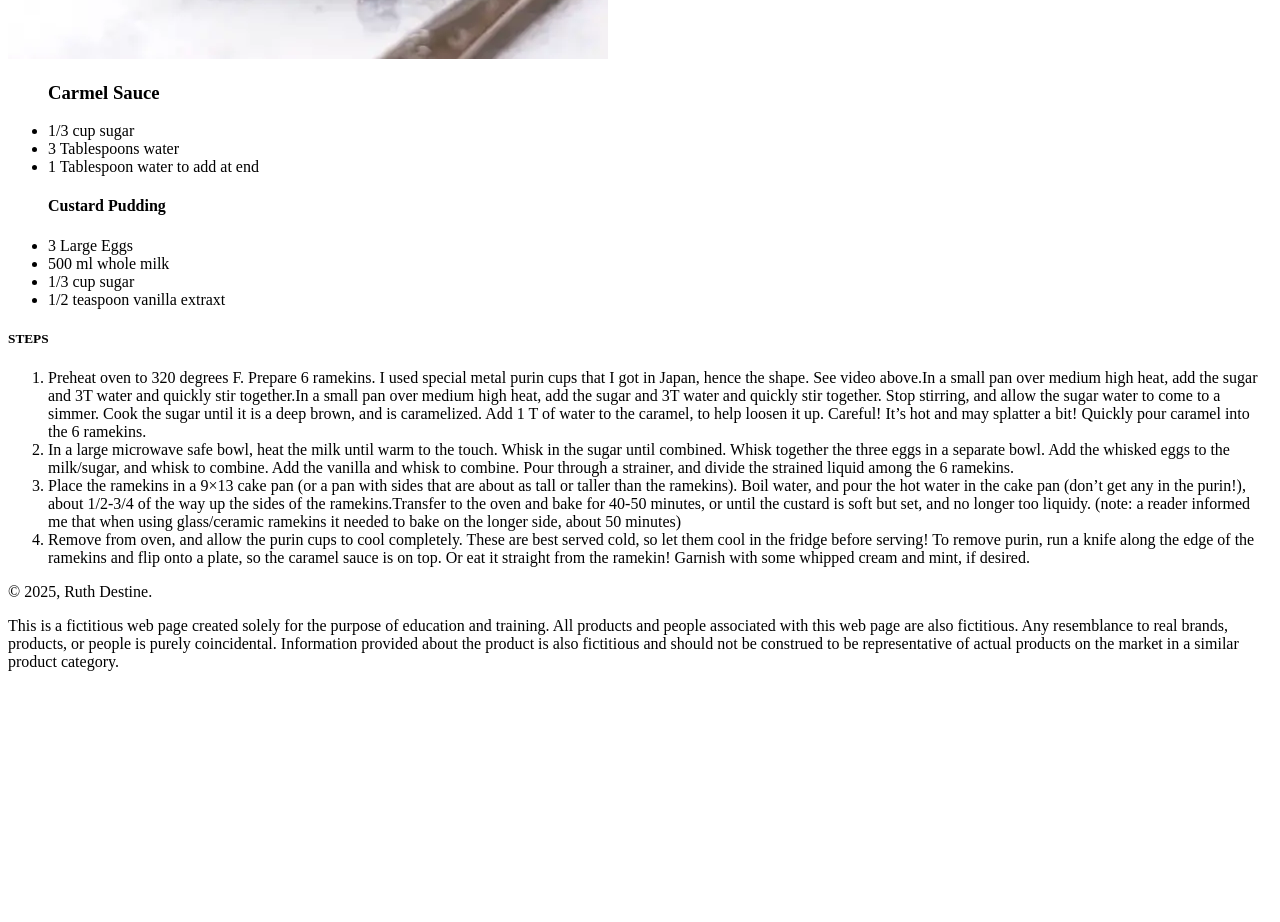
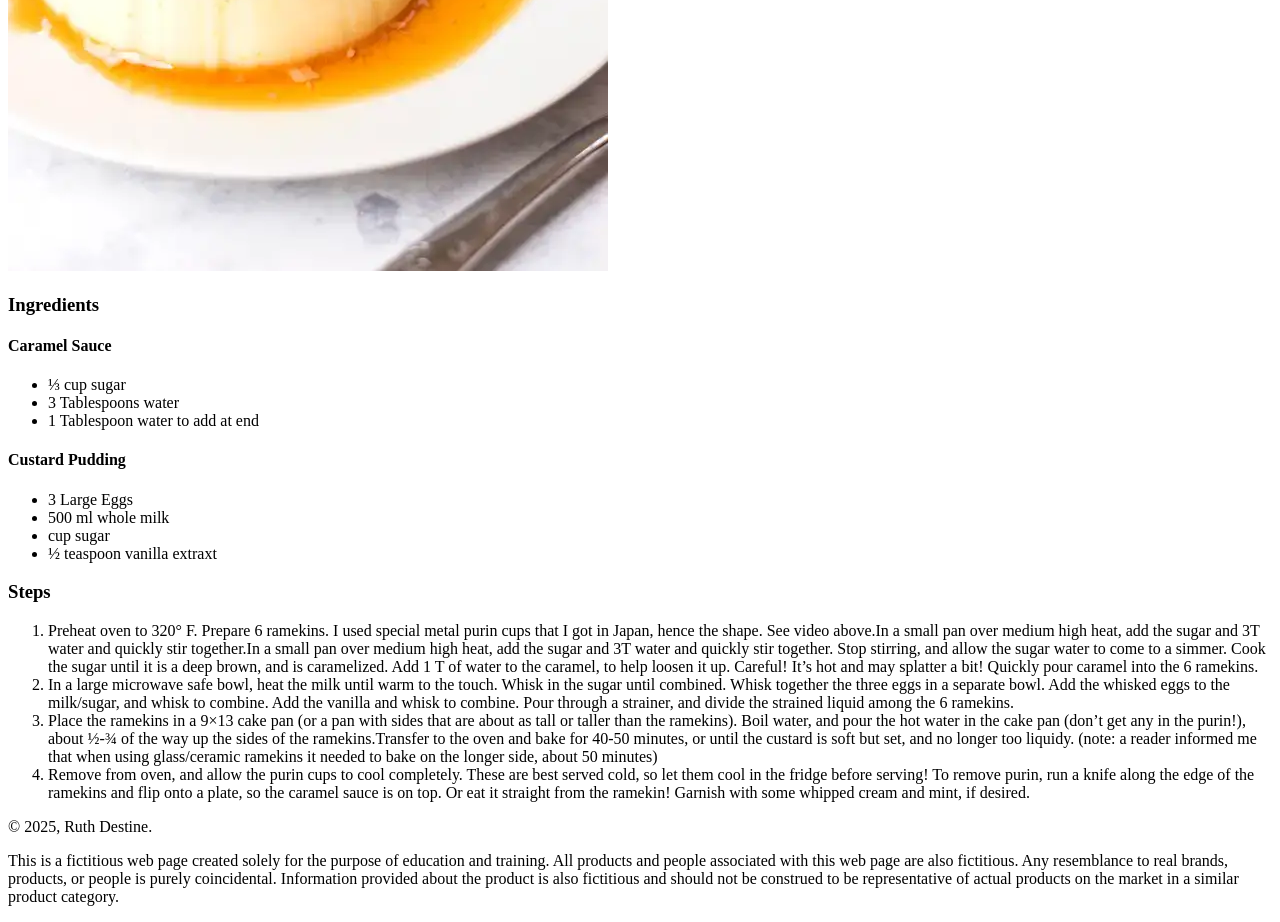
Before and after one commit to ruthdestine/GRA, a plain HTML site: page GRA1750p2ruthdestine2025/index.html in a window 1280 px wide. Shown: the part 1020-1942 px from the top of the page. Before the commit the page ends 1707 px from the top, so only its background shows below. Drawn offline with Linux system fonts and the light colour scheme.

Commit message:
Add files via upload

```diff
--- a/GRA1750p2ruthdestine2025/index.html
+++ b/GRA1750p2ruthdestine2025/index.html
@@ -7,49 +7,43 @@
 
 <body>
 <wrapper>
-  <header>
+  <header> <img src="pudding.jpg"/>
     <h1>Pretty Pudding</h1>
   </header>
   <main>
-    <h2>Japanese Custard Pudding(purin)</h2><p>This authentic Japanese custard pudding know as Purin in Japan is the Japanese version of the popular Spanish and Mexican flan pudding. Follow this step-by-step Purin recipe guide to make this classic Japanese dessert.</p>
-	  <section><img src="bakedpuding2.webp" /><ul>
-	  <h3> Carmel Sauce</h3><li> 1/3 cup sugar</li>
+    <h2>Japanese Custard Pudding(purin)</h2>
+    <p>This authentic Japanese custard pudding know as Purin in Japan is the Japanese version of the popular Spanish and Mexican flan pudding. Follow this step-by-step Purin recipe guide to make this classic Japanese dessert.</p>
+    <img src="bakedpuding2.webp" />
+    <section>
+      <h3>Ingredients</h3>
+      <h4>Caramel Sauce</h4>
+      <ul>
+        <li> &frac13; cup sugar</li>
         <li> 3 Tablespoons water</li>
         <li> 1 Tablespoon water to add at end</li>
-	  <h4> Custard Pudding</h4><li>3 Large Eggs</li>
+      </ul>
+      <h4>Custard Pudding</h4>
+      <ul>
+        <li>3 Large Eggs</li>
         <li>500 ml whole milk</li>
-	  <li>1/3 cup sugar</li>
-	  <li>1/2 teaspoon vanilla extraxt</li></ul>
+        <li>cup sugar</li>
+        <li>&frac12; teaspoon vanilla extraxt</li>
+      </ul>
     </section>
-
-	  <section><h5>STEPS</h5>
+    <section>
+      <h3>Steps</h3>
       <ol>
-		  <li>Preheat oven to 320 degrees F. Prepare 6 ramekins. I used special metal purin cups that I got in Japan, hence the shape. See video above.In a small pan over medium high heat, add the sugar and 3T water and quickly stir together.In a small pan over medium high heat, add the sugar and 3T water and quickly stir together. Stop stirring, and allow the sugar water to come to a simmer. Cook the sugar until it is a deep brown, and is caramelized. Add 1 T of water to the caramel, to help loosen it up. Careful! It’s hot and may splatter a bit! Quickly pour caramel into the 6 ramekins. </li>
-
-
-
-			  <li>In a large microwave safe bowl, heat the milk until warm to the touch. Whisk in the sugar until combined. Whisk together the three eggs in a separate bowl. Add the whisked eggs to the milk/sugar, and whisk to combine. Add the vanilla and whisk to combine. Pour through a strainer, and divide the strained liquid among the 6 ramekins.
-</li>
-
-			  <li>Place the ramekins in a 9×13 cake pan (or a pan with sides that are about as tall or taller than the ramekins). Boil water, and pour the hot water in the cake pan (don’t get any in the purin!), about 1/2-3/4 of the way up the sides of the ramekins.Transfer to the oven and bake for 40-50 minutes, or until the custard is soft but set, and no longer too liquidy. (note: a reader informed me that when using  glass/ceramic ramekins it needed to bake on the longer side, about 50 minutes)
-
-</li>
-
-
+        <li>Preheat oven to 320&deg; F. Prepare 6 ramekins. I used special metal purin cups that I got in Japan, hence the shape. See video above.In a small pan over medium high heat, add the sugar and 3T water and quickly stir together.In a small pan over medium high heat, add the sugar and 3T water and quickly stir together. Stop stirring, and allow the sugar water to come to a simmer. Cook the sugar until it is a deep brown, and is caramelized. Add 1 T of water to the caramel, to help loosen it up. Careful! It’s hot and may splatter a bit! Quickly pour caramel into the 6 ramekins. </li>
+        <li>In a large microwave safe bowl, heat the milk until warm to the touch. Whisk in the sugar until combined. Whisk together the three eggs in a separate bowl. Add the whisked eggs to the milk/sugar, and whisk to combine. Add the vanilla and whisk to combine. Pour through a strainer, and divide the strained liquid among the 6 ramekins. </li>
+        <li>Place the ramekins in a 9×13 cake pan (or a pan with sides that are about as tall or taller than the ramekins). Boil water, and pour the hot water in the cake pan (don’t get any in the purin!), about &frac12;-&frac34; of the way up the sides of the ramekins.Transfer to the oven and bake for 40-50 minutes, or until the custard is soft but set, and no longer too liquidy. (note: a reader informed me that when using  glass/ceramic ramekins it needed to bake on the longer side, about 50 minutes) </li>
         <li> Remove from oven, and allow the purin cups to cool completely. These are best served cold, so let them cool in the fridge before serving!
           To remove purin, run a knife along the edge of the ramekins and flip onto a plate, so the caramel sauce is on top. Or eat it straight from the ramekin!
           Garnish with some whipped cream and mint, if desired.</li>
       </ol>
-
-
-
     </section>
-
-
-
   </main>
   <footer>
-    <p>© 2025, Ruth Destine.</p>
+    <p>&copy; 2025, Ruth Destine.</p>
     <p>This is a fictitious web page created solely for the purpose of education and training. All products and people associated with this web page are also fictitious. Any resemblance to real brands, products, or people is purely coincidental. Information provided about the product is also fictitious and should not be construed to be representative of actual products on the market in a similar product category.</p>
   </footer>
 </wrapper>
```
Also changed, not shown: GRA1750p2ruthdestine2025/pudding.jpg (added). Lines whose indentation alone changed are shown as unchanged.
